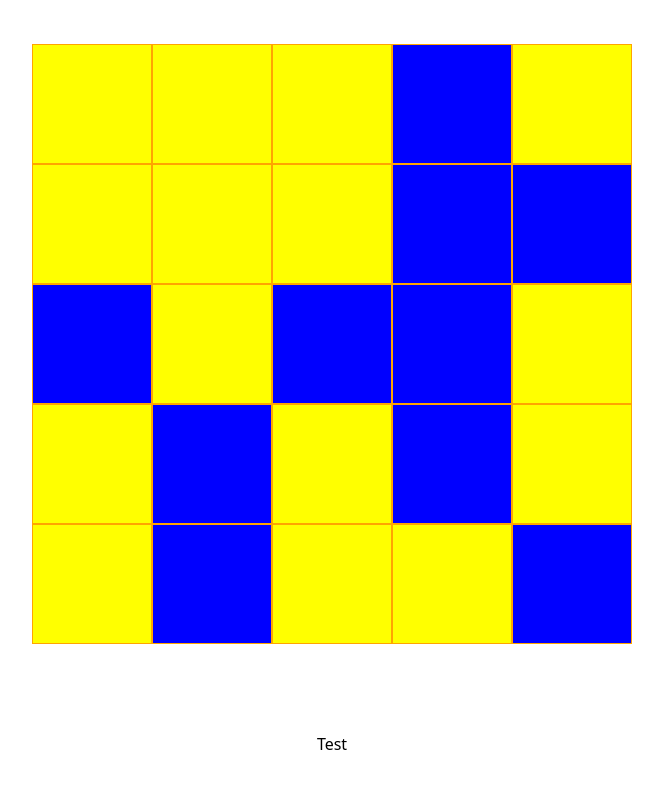
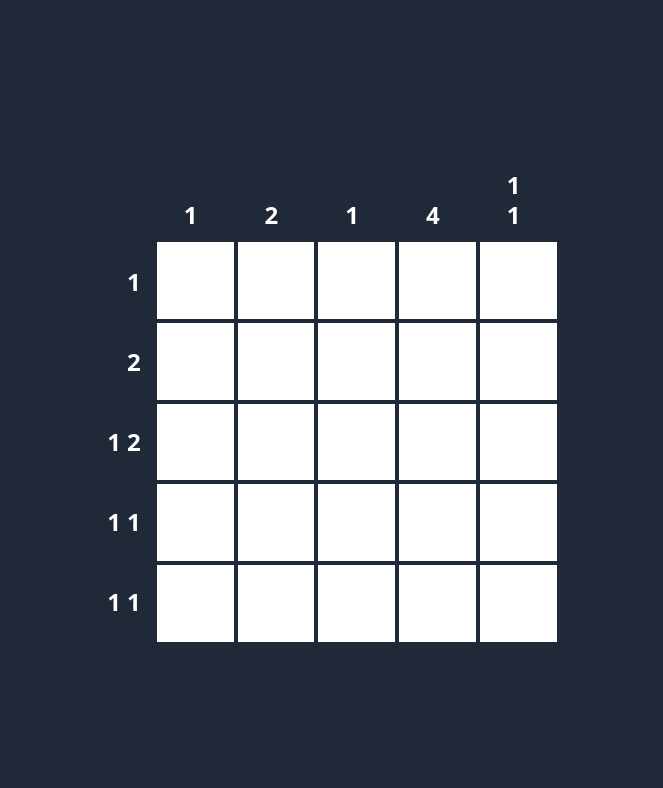
Before and after one commit to vitames404/nonogram-game, a React (Vite) app: page / in a window 1280 px wide. Shown: the top 788 px of the page, without its empty margins (308-971 px from the left). Built offline with nearby package versions, Linux system fonts and the light colour scheme.

Commit message:
Game functionality working

```diff
--- a/src/components/grid.tsx
+++ b/src/components/grid.tsx
@@ -3,21 +3,38 @@ import React, { useState, useEffect } from "react";
 const Grid = () => {
   const [grid, setGrid] = useState<number[][]>([]);
   const [answerGrid, setAnswerGrid] = useState<number[][]>([]);
+  const [rowHints, setRowHints] = useState<number[][]>([]);
+  const [colHints, setColHints] = useState<number[][]>([]);
 
   // Create the grids when the component is mounted
   useEffect(() => {
     const newGrid = create_grid(5); // Create a 5x5 grid (answer grid)
     const emptyGrid = create_empty_grid(5); // Create a 5x5 empty grid
+
     setGrid(newGrid);
     setAnswerGrid(emptyGrid);
+
+    // Generate hints for the grid
+    const { rowHints, colHints } = generateHints(newGrid);
+    setRowHints(rowHints);
+    setColHints(colHints);
+
   }, []);
 
-  function checkAnswer(){
-    const areEqual = grid.every((row, rowIndex) =>
+  function checkAnswer() {
+    const isCorrect = grid.every((row, rowIndex) =>
       row.every((cell, cellIndex) => cell === answerGrid[rowIndex][cellIndex])
     );
-    console.log(areEqual);
+
+    if (isCorrect) {
+      console.log("WIN!!!");
+    } else {
+      console.log("Not yet correct, keep trying!");
     }
+
+    return isCorrect;
+  }
+
 
   // Create an empty grid with 0 values
   function create_empty_grid(size: number): number[][] {
@@ -48,53 +65,121 @@ const Grid = () => {
 
   // Function to handle cell click
   const handleCellClick = (rowIndex: number, cellIndex: number) => {
+    // Create the updated grid
     const newAnswerGrid = answerGrid.map((row, rIndex) =>
       row.map((cell, cIndex) => {
         if (rIndex === rowIndex && cIndex === cellIndex) {
-          return 1; // Update the corresponding cell in the empty grid
+          return cell === 1 ? 0 : 1; // Toggle between 0 and 1
         }
         return cell;
       })
     );
-    setAnswerGrid(newAnswerGrid); // Update the answerGrid state
 
-    // Log the updated answerGrid to verify the changes
-    console.log("Updated Answer Grid:", newAnswerGrid);
+    // Check if the new grid matches the correct grid
+    const isCorrect = newAnswerGrid.every((row, rIndex) =>
+      row.every((cell, cIndex) => cell === grid[rIndex][cIndex])
+    );
+
+    // Update the state
+    setAnswerGrid(newAnswerGrid);
+
+    // Log the result
+    if (isCorrect) {
+      console.log("WIN!!!");
+    } else {
+      console.log("Not yet correct, keep trying!");
+    }
   };
 
+
+  // Generate hints for rows and columns
+  function generateHints(grid) {
+    function calculateHints(line) {
+      const hints = [];
+      let count = 0;
+
+      for (const cell of line) {
+        if (cell === 1) {
+          count += 1; // Count consecutive 1's
+        } else if (count > 0) {
+          hints.push(count); // Add the count to hints
+          count = 0;
+        }
+      }
+
+      if (count > 0) {
+        hints.push(count); // Add the last group if it ends with 1's
+      }
+
+      return hints.length > 0 ? hints : [0]; // Return [0] if no 1's are found
+    }
+
+    const rowHints = grid.map(row => calculateHints(row));
+
+    const colHints = grid[0].map((_, colIndex) =>
+      calculateHints(grid.map(row => row[colIndex]))
+    );
+
+    return { rowHints, colHints };
+  }
+
   return (
-    <div className="grid h-screen place-items-center">
-      {/* Render the Answer Grid (Visible to User) */}
+    <div className="flex items-center justify-center min-h-screen bg-gray-800">
+      <div>
+        {/* Column Hints */}
+        <div className="grid py-3 grid-cols-5 ml-[45px] gap-1 w-[400px]">
+          {colHints.map((hint, colIndex) => (
             <div
-        className="grid bg-red-400"
+              key={colIndex}
+              className="flex text-2xl flex-col items-center justify-end font-bold text-center text-white"
+            >
+              {hint.map((num, index) => (
+                <span key={index} className="leading-tight">
+                  {num}
+                </span>
+              ))}
+            </div>
+          ))}
+        </div>
+
+        <div className="flex">
+          {/* Row hints */}
+          <div className="grid grid-rows-5 text-white mr-4">
+            {rowHints.map((hint, rowIndex) => (
+              <div
+                key={rowIndex}
+                className="flex text-2xl items-center justify-end text-white font-bold"
+              >
+                {hint.join(" ")}
+              </div>
+            ))}
+          </div>
+
+          {/* Render the Answer Grid */}
+          <div
+            className={`grid gap-1`} // Add gap for spacing between squares
             style={{
-          display: "grid",
               gridTemplateColumns: `repeat(${grid.length}, 1fr)`,
               gridTemplateRows: `repeat(${grid.length}, 1fr)`,
-          width: "600px",
-          height: "600px",
+              width: "400px",
+              height: "400px",
             }}
           >
-        {grid.map((row, rowIndex) =>
+            {answerGrid.map((row, rowIndex) =>
               row.map((cell, cellIndex) => (
                 <div
                   key={`${rowIndex}-${cellIndex}`}
                   onClick={() => handleCellClick(rowIndex, cellIndex)} // Add click handler
+                  className={`cursor-pointer`}
                   style={{
-                backgroundColor:
-                  cell === 1 ? "blue" : "yellow", // Display based on the value
-                border: "1px solid orange",
-                cursor: "pointer", // Add pointer cursor for better UX
+                    backgroundColor: cell === 1 ? "blue" : "white", // Display based on the value
                   }}
                 />
               ))
             )}
           </div>
-      <button
-      onClick={checkAnswer}
-      >
-            Test
-      </button>
+        </div>
+      </div>
     </div>
   );
 };
```
Lines whose indentation alone changed are shown as unchanged.
